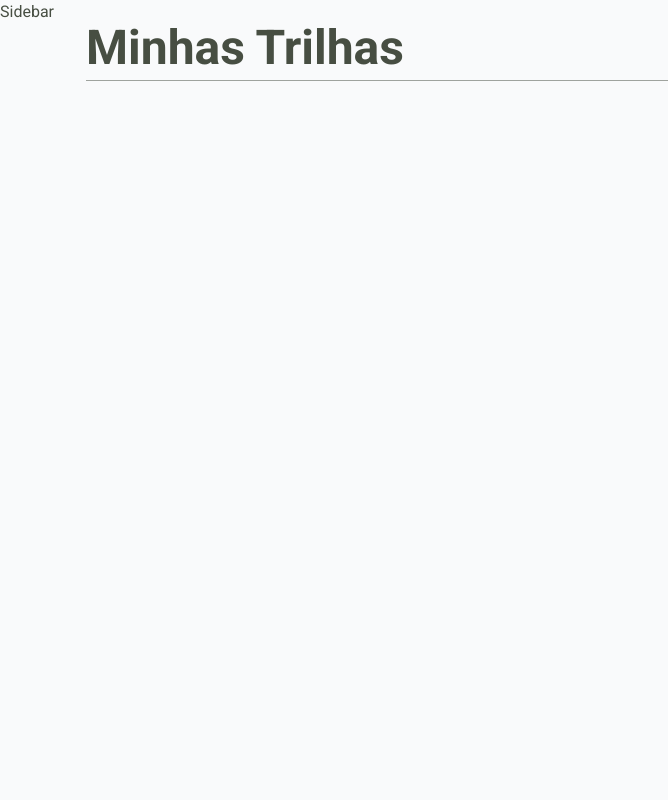
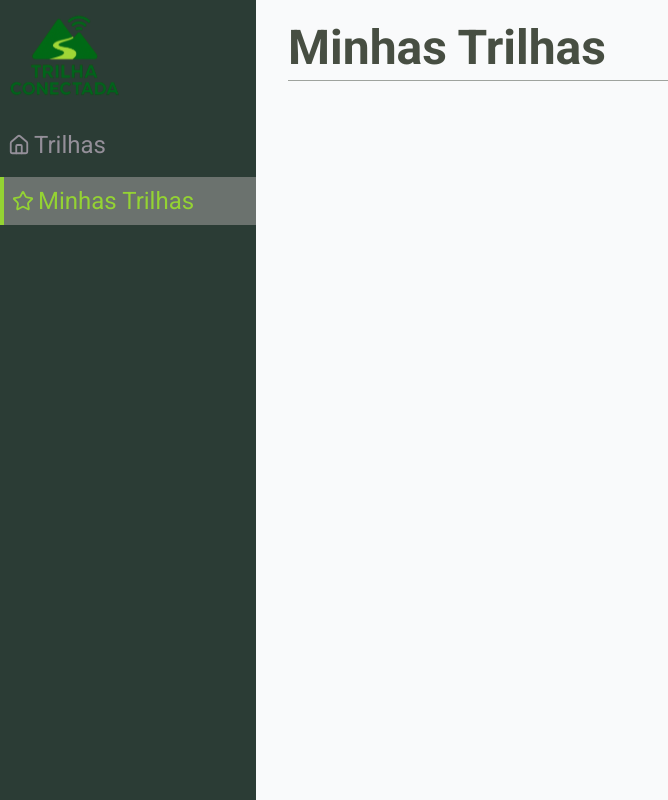
Before and after one commit to Fernandabitten/projeto-integrador, a React (Vite) app in the folder frontend/: page /minhas-trilhas in a window 1280 px wide. Shown: the whole page, without its empty margins (0-668 px from the left). Built offline with nearby package versions, Linux system fonts and the light colour scheme; no server answers.

Commit message:
feat(front) Implementar sidebar

```diff
--- a/frontend/src/components/Sidebar.jsx
+++ b/frontend/src/components/Sidebar.jsx
@@ -1,8 +1,47 @@
+import { Link, useLocation } from 'react-router-dom';
+import { Home, Star, LogOut } from 'lucide-react';
+import logo from '../assets/logo.svg';
+
 const Sidebar = () => {
+  const location = useLocation();
+  const navItems = [
+    { key: '/', label: 'Trilhas', icon: <Home size={22} /> },
+    { key: '/minhas-trilhas', label: 'Minhas Trilhas', icon: <Star size={22} /> },
+  ];
+
   return (
-    <>
-      <h1>Sidebar</h1>
-    </>
+    <div className="flex">
+      <aside
+        className={`
+        bg-bg h-screen p-0 flex flex-col transition-all duration-300 ease-in-out
+        fixed md:static z-40 w-20 md:w-64
+      `}
+      >
+        <div>
+          <img src={logo} alt="Logo Trilha Conectada" className="w-32 h-auto" />
+        </div>
+        <nav className="flex-1 space-y-2 text-2xl">
+          {navItems.map(item => {
+            const isActive = location.pathname === item.key;
+            return (
+              <Link
+                key={item.key}
+                to={item.key}
+                className={`flex items-center w-full p-2 font-medium transition duration-150
+                    ${
+                      isActive
+                        ? 'bg-[#6B726E] text-primary border-l-4 border-primary'
+                        : 'text-text-secundary hover:bg-hover'
+                    }`}
+              >
+                {item.icon}
+                <span className="hidden md:inline ml-1">{item.label}</span>
+              </Link>
+            );
+          })}
+        </nav>
+      </aside>
+    </div>
   );
 };
 
```
